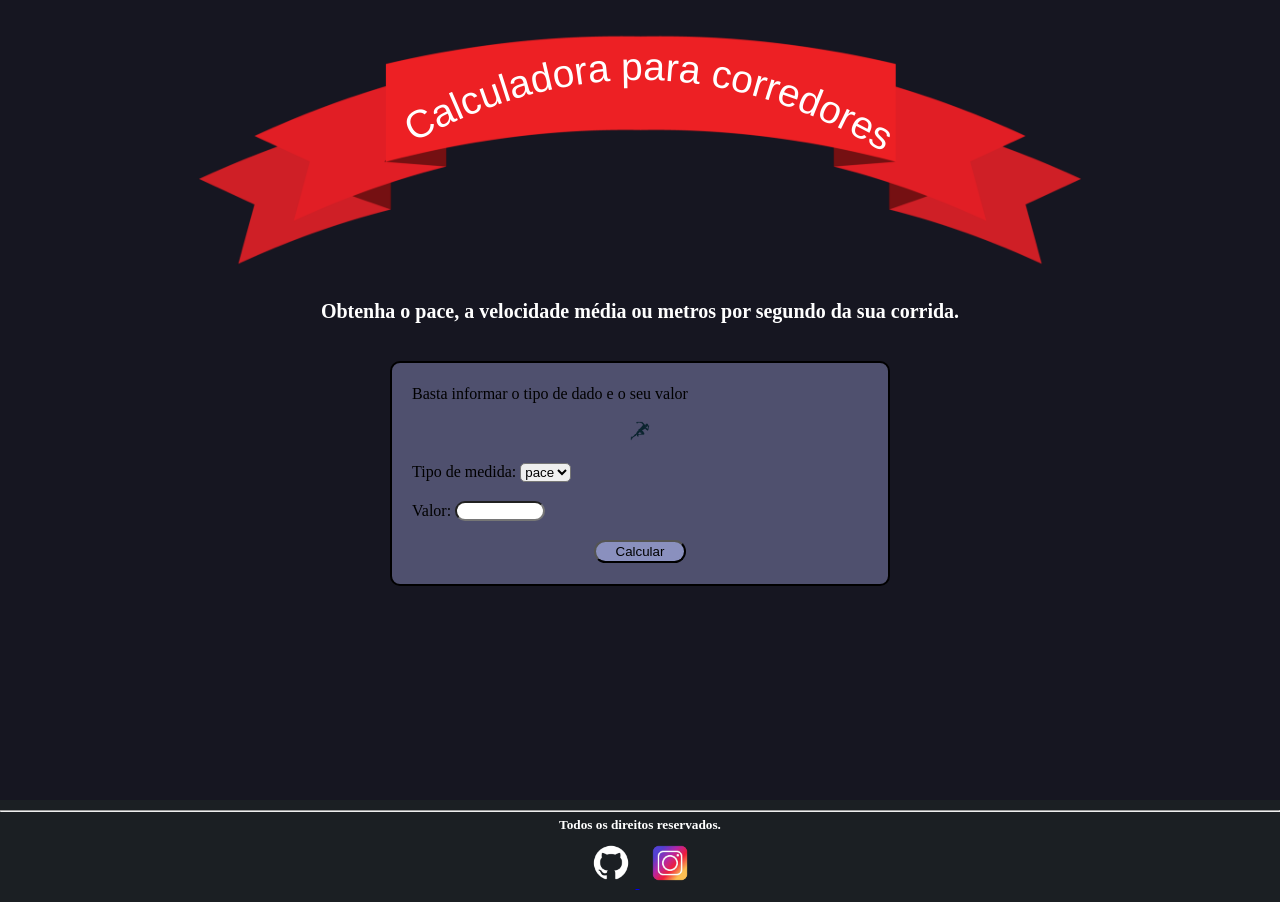
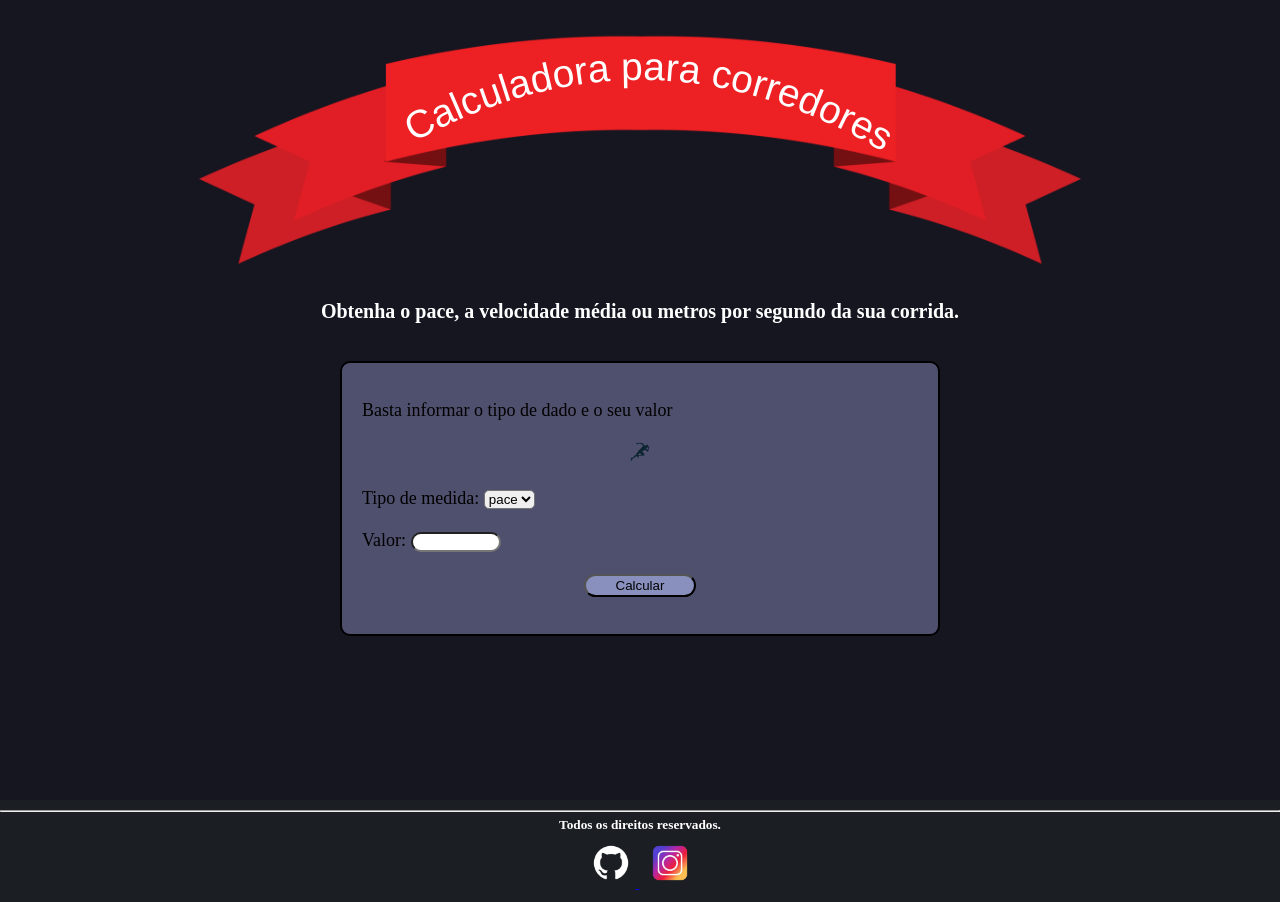
Before and after one commit to oMatheusValim/Calculadora-de-pace, a Flask app: page / in a window 1280 px wide. Run offline with Flask 3, Linux system fonts and the light colour scheme.

Commit message:
Update customizador.css

```diff
--- a/static/customizador.css
+++ b/static/customizador.css
@@ -37,9 +37,9 @@ header {
     margin: 20px auto;
     background-color: rgb(79, 80, 110);
     border-radius: 10px;
-    width: 500px;
-    height: 225px;
-    font-size: 16px;
+    width: 600px;
+    height: 275px;
+    font-size: 18px;
     display: flex;
     flex-direction: column;
     justify-content: center;
@@ -63,6 +63,11 @@ input[type="submit"]:hover{
     cursor: pointer;
 }
 
+.retorno{
+    text-align: center;
+    color: white;
+}
+
 footer {
     background-color: rgb(27, 31, 35);
     padding: 10px 0;
```
